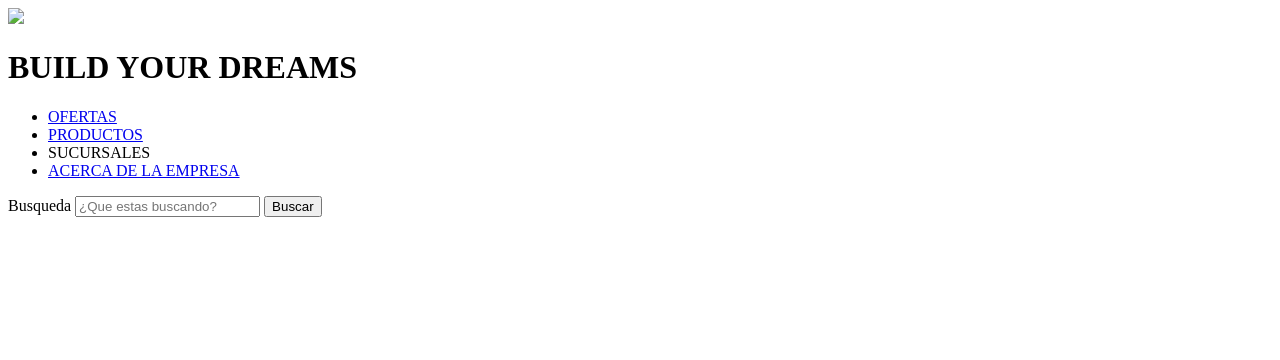
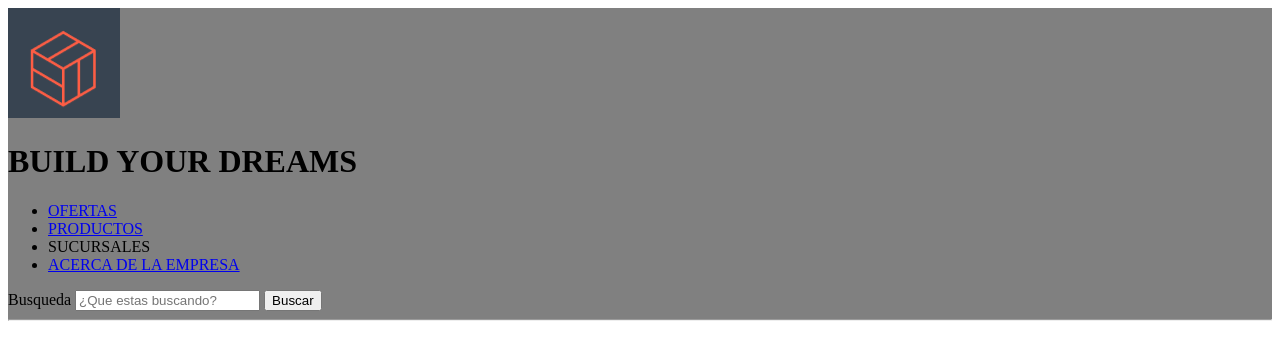
Before and after one commit to erosmarziani/ProyectoHTML_Hernandez_Marziani, a plain HTML site: page index.html in a window 1280 px wide. Drawn offline with Linux system fonts and the light colour scheme.

Commit message:
cambios en el header

```diff
--- a/index.html
+++ b/index.html
@@ -4,10 +4,11 @@
     <meta charset="UTF-8">
     <meta name="viewport" content="width=device-width, initial-scale=1.0">
     <title>BYD</title>
+    <link rel="icon" href="img/logo principal.png" type="image/x-icon">
 </head>
 <body>
-    <header>
-        <img src="img/logo.png">
+    <header style="background-color: grey;">
+        <img src="img/logo principal.png">
         <h1>BUILD YOUR DREAMS</h1>
         <nav>
             <ul>
@@ -27,7 +28,7 @@
         </nav>
 
         <a></a>
-
+    <hr>
     </header>
     <main>
         <section>
```
Also changed, not shown: img/logo principal.png (added), img/logo2.png (added).
